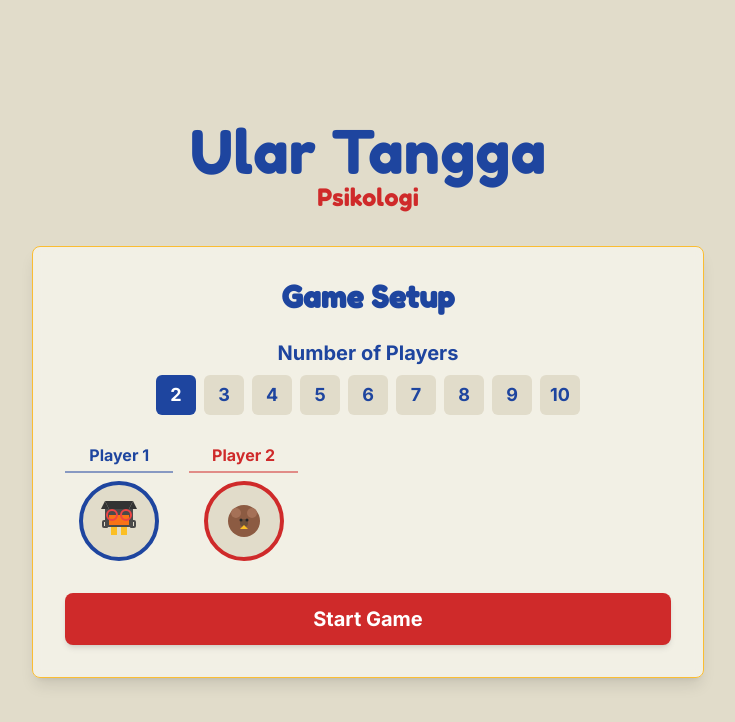
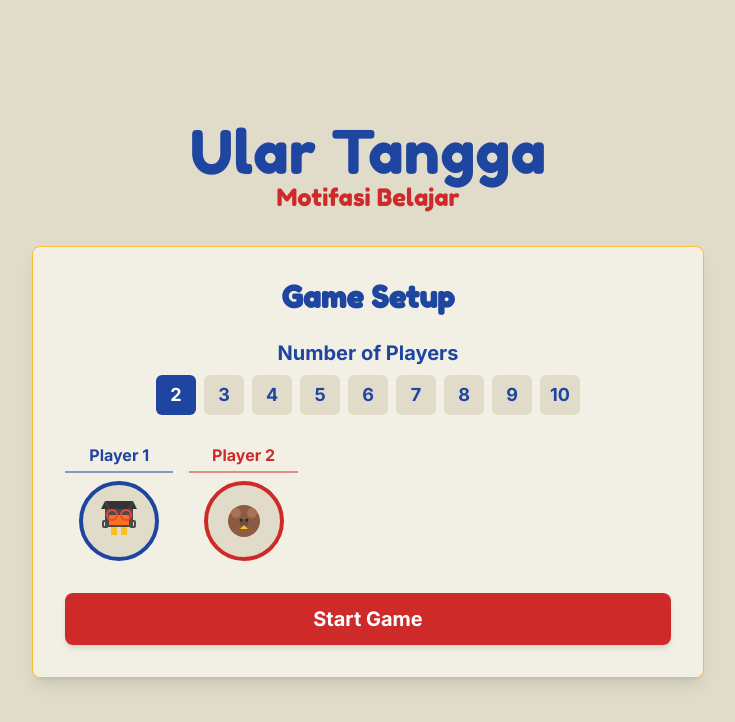
Before and after one commit to AlvanShirojul/react-vite-game, a React (Vite) app: page / in a window 1280 px wide. Shown: the top 722 px of the page, without its empty margins (272-1007 px from the left). Built offline with nearby package versions, Linux system fonts and the light colour scheme.

Commit message:
update fitur baru

```diff
--- a/App.tsx
+++ b/App.tsx
@@ -355,7 +355,7 @@ const handleInteractionResult = useCallback((wasSuccessful: boolean, playerIndex
             <div className="min-h-screen text-[#1E459F] flex flex-col items-center justify-center p-4">
                 <header className="text-center mb-8">
                     <h1 className="text-4xl md:text-6xl text-[#1E459F] font-display">Ular Tangga</h1>
-                    <h2 className="text-xl md:text-2xl text-[#CF2A2A] font-display">Psikologi</h2>
+                    <h2 className="text-xl md:text-2xl text-[#CF2A2A] font-display">Motifasi Belajar</h2>
                 </header>
                 <div className="bg-[#FAF8F1]/70 backdrop-blur-sm p-8 rounded-lg shadow-lg border border-[#FABD32] w-full max-w-2xl">
                     <h3 className="text-3xl font-bold text-center text-[#1E459F] font-display mb-6">Game Setup</h3>
@@ -427,7 +427,7 @@ const handleInteractionResult = useCallback((wasSuccessful: boolean, playerIndex
         <div className="min-h-screen text-[#1E459F] flex flex-col items-center justify-center p-4">
             <header className="text-center mb-4">
                 <h1 className="text-4xl md:text-6xl text-[#1E459F] font-display">Ular Tangga</h1>
-                <h2 className="text-xl md:text-2xl text-[#CF2A2A] font-display">Psikologi</h2>
+                <h2 className="text-xl md:text-2xl text-[#CF2A2A] font-display">Motifasi Belajar</h2>
             </header>
 
             <div className="w-full max-w-6xl flex flex-col lg:flex-row gap-8">
```
